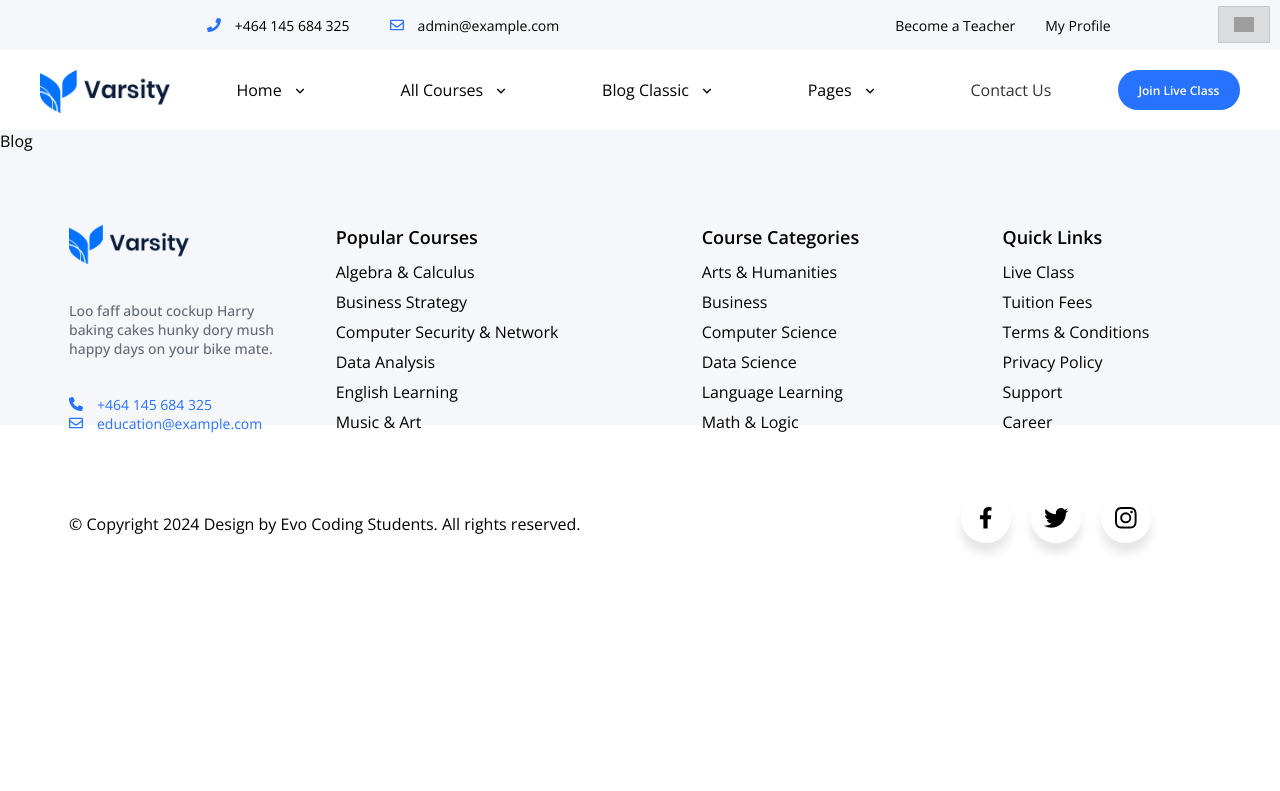
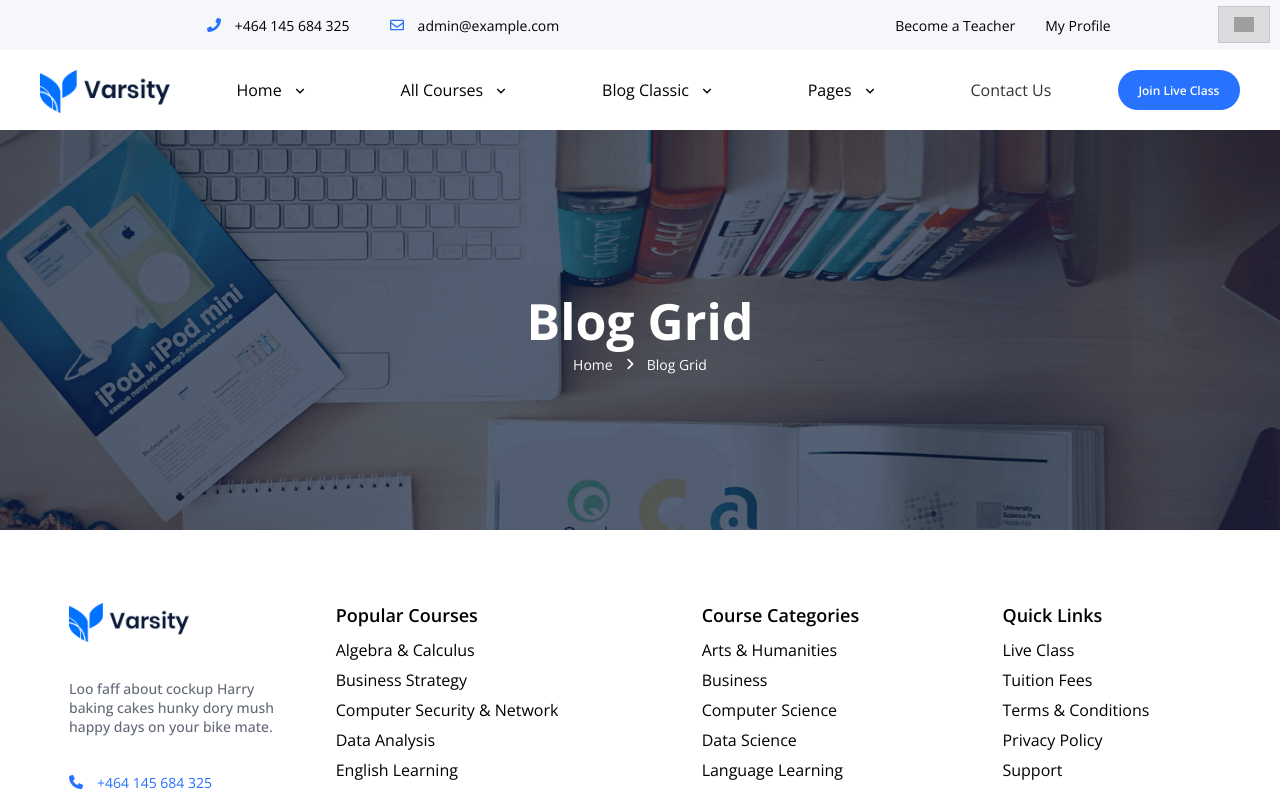
Before and after one commit to mlalayev/FinalProjectEVOCoding, a React (Vite) app: page /blog in a window 1280 px wide. Shown: the top 791 px of the page. Built offline with nearby package versions, Linux system fonts and the light colour scheme; grey boxes are pictures that could not be loaded.

Commit message:
my commit

```diff
--- a/src/Components/Blog/Blog.jsx
+++ b/src/Components/Blog/Blog.jsx
@@ -1,9 +1,31 @@
-import React from 'react'
+import React from "react";
+import "./Blog.css";
+import { BsFillPersonFill } from "react-icons/bs";
+import { FaAngleRight } from "react-icons/fa6";
+import blogData from "../../../Blog.json";
+import { useTranslation } from "react-i18next";
+
 
 function Blog() {
+  const { t, i18n } = useTranslation()
   return (
-    <div>Blog</div>
-  )
+    <section className="Blog">
+      <div className="apportpart">
+        <div className="PagesBackground">
+          <div className="BackgorundText">
+            <div className="UpText">
+              <h2>Blog Grid</h2>
+            </div>
+            <div className="DownText">
+              <a href="/">Home</a>
+              <FaAngleRight />
+              <span>Blog Grid</span>
+            </div>
+          </div>
+        </div>
+      </div>
+    </section>
+  );
 }
 
-export default Blog
+export default Blog;
```
